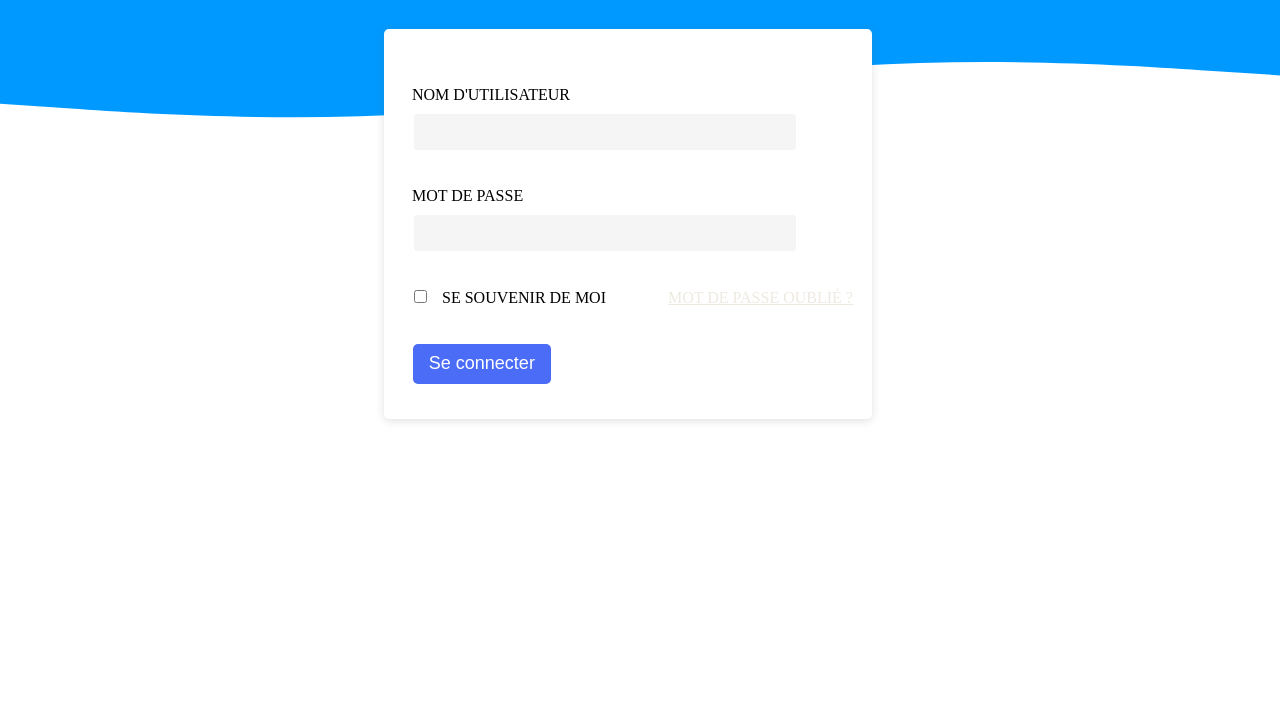
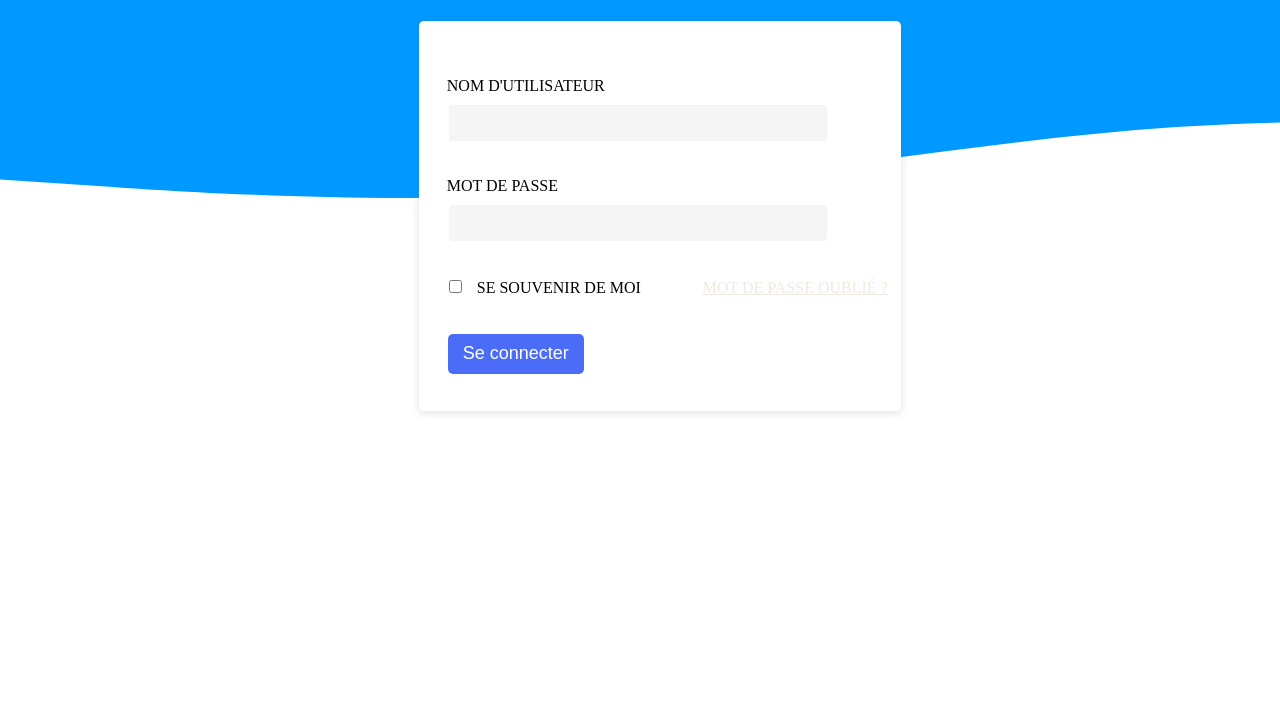
Before and after one commit to mohamedhn37/TPCSS, a plain HTML site: page index.html in a window 1280 px wide. Shown: the part 95-800 px from the top of the page. Drawn offline with Linux system fonts and the light colour scheme.

Commit message:
sans position

```diff
--- a/app.css
+++ b/app.css
@@ -4,9 +4,8 @@ body{
     background-size: cover;
 }
 .login-box{
-    position: absolute;
-    margin-top: 0;
-    left: 30%;
+
+    margin: auto;
     height: 350px;
     width: 35%;
 }
```
